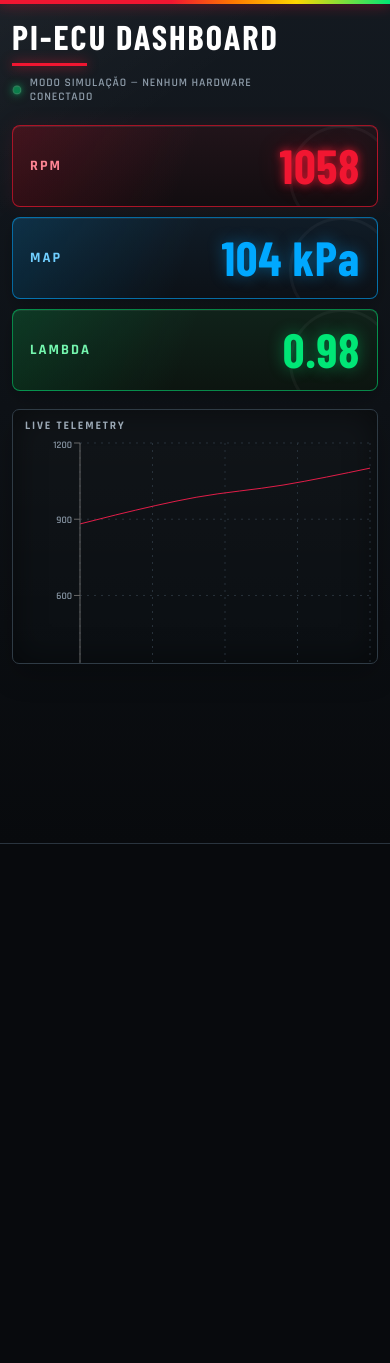
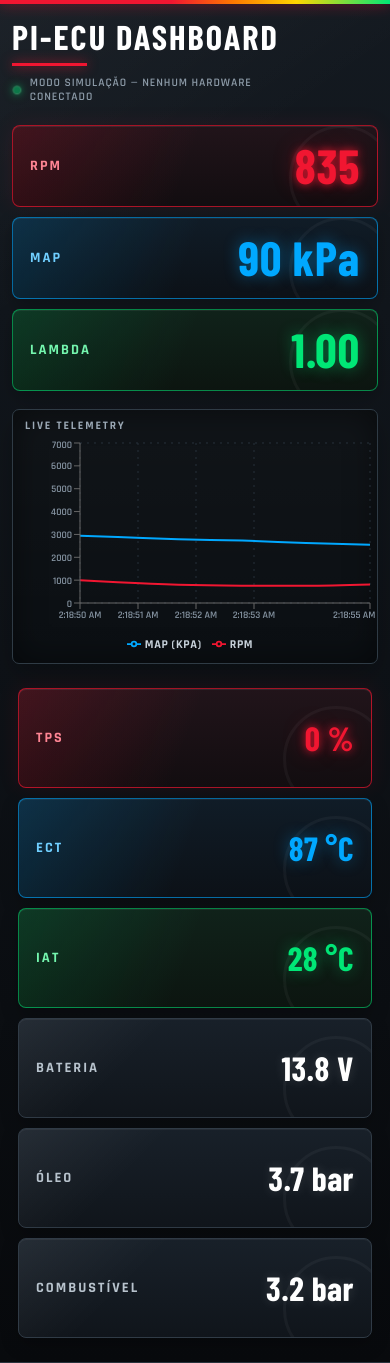
Before and after one commit to Matheus44444/pi-ecu, a React (Vite) app in the folder pi/web/: page / in a window 390 px wide. Before the commit the page ends 844 px from the top, so only its background shows below. Built offline with nearby package versions, Linux system fonts and the light colour scheme; a web font is replaced by a local one.

Commit message:
feat: adiciona telemetria simulada expandida

```diff
--- a/pi/web/index.html
+++ b/pi/web/index.html
@@ -1 +1,16 @@
-<div id="root"></div><script type="module" src="/src/main.jsx"></script>
+<!DOCTYPE html>
+<html lang="pt-BR">
+
+<head>
+    <meta charset="UTF-8" />
+    <meta name="viewport" content="width=device-width, initial-scale=1.0" />
+    <meta name="description" content="Dashboard de telemetria Pi-ECU em modo simulação" />
+    <title>Pi-ECU Dashboard</title>
+</head>
+
+<body>
+    <div id="root"></div>
+    <script type="module" src="/src/main.jsx"></script>
+</body>
+
+</html>
--- a/pi/web/src/main.jsx
+++ b/pi/web/src/main.jsx
@@ -1,50 +1,109 @@
 import React, { useEffect, useState } from "react";
 import { createRoot } from "react-dom/client";
 import {
+  CartesianGrid,
+  Legend,
+  Line,
   LineChart,
-  Line,
+  ResponsiveContainer,
+  Tooltip,
   XAxis,
   YAxis,
-  CartesianGrid,
-  Tooltip,
-  Legend,
-  ResponsiveContainer,
 } from "recharts";
 import "./style.css";
 
+const MAX_POINTS = 60;
+
+function limitar(valor, minimo, maximo) {
+  return Math.max(minimo, Math.min(maximo, valor));
+}
+
+function criarTelemetriaAnterior() {
+  return {
+    rpm: 900,
+    map_kpa: 100,
+    lambda1: 1.0,
+    tps: 0,
+    ect_c: 85,
+    iat_c: 28,
+    battery_v: 13.8,
+    oil_bar: 4.0,
+    fuel_bar: 3.1,
+  };
+}
+
+function gerarTelemetria(anterior = criarTelemetriaAnterior()) {
+  const rpm = limitar(
+    anterior.rpm + (Math.random() - 0.5) * 280,
+    750,
+    6500
+  );
+
+  const mapKpa = limitar(
+    anterior.map_kpa + (Math.random() - 0.5) * 12,
+    30,
+    220
+  );
+
+  const tps = limitar(
+    anterior.tps + (Math.random() - 0.5) * 12,
+    0,
+    100
+  );
+
+  return {
+    time: new Date().toLocaleTimeString(),
+
+    rpm: Math.round(rpm),
+    map_kpa: Math.round(mapKpa),
+    lambda1: Number((1 + (Math.random() - 0.5) * 0.04).toFixed(2)),
+
+    tps: Math.round(tps),
+    ect_c: Math.round(limitar(anterior.ect_c + (Math.random() - 0.5) * 2, 75, 110)),
+    iat_c: Math.round(limitar(anterior.iat_c + (Math.random() - 0.5) * 2, 20, 55)),
+
+    battery_v: Number(
+      limitar(anterior.battery_v + (Math.random() - 0.5) * 0.15, 12, 14.8).toFixed(1)
+    ),
+
+    oil_bar: Number(
+      limitar(anterior.oil_bar + (Math.random() - 0.5) * 0.3, 0.5, 6).toFixed(1)
+    ),
+
+    fuel_bar: Number(
+      limitar(anterior.fuel_bar + (Math.random() - 0.5) * 0.2, 1, 5).toFixed(1)
+    ),
+  };
+}
+
+function Card({ title, value }) {
+  return (
+    <div className="card">
+      <span>{title}</span>
+      <strong>{value}</strong>
+    </div>
+  );
+}
+
 function App() {
-  const [telemetry, setTelemetry] = useState([]);
+  const [telemetry, setTelemetry] = useState(() => [
+    gerarTelemetria(),
+  ]);
 
   useEffect(() => {
     const timer = setInterval(() => {
-      const previous = telemetry.at(-1);
+      setTelemetry((previous) => {
+        const lastPoint = previous.at(-1) || criarTelemetriaAnterior();
+        const nextPoint = gerarTelemetria(lastPoint);
 
-      const rpm = previous
-        ? Math.max(700, Math.min(6500, previous.rpm + (Math.random() - 0.5) * 300))
-        : 800;
-
-      const map = previous
-        ? Math.max(30, Math.min(220, previous.map_kpa + (Math.random() - 0.5) * 8))
-        : 100;
-
-      const point = {
-        time: new Date().toLocaleTimeString(),
-        rpm: Math.round(rpm),
-        map_kpa: Math.round(map),
-        lambda1: Number((1 + (Math.random() - 0.5) * 0.04).toFixed(2)),
-      };
-
-      setTelemetry((old) => [...old.slice(-59), point]);
+        return [...previous.slice(-(MAX_POINTS - 1)), nextPoint];
+      });
     }, 1000);
 
     return () => clearInterval(timer);
-  }, [telemetry]);
+  }, []);
 
-  const current = telemetry.at(-1) || {
-    rpm: 800,
-    map_kpa: 100,
-    lambda1: 1.0,
-  };
+  const current = telemetry.at(-1) || criarTelemetriaAnterior();
 
   return (
     <main>
@@ -58,45 +117,65 @@ function App() {
       <section className="cards">
         <Card title="RPM" value={current.rpm} />
         <Card title="MAP" value={`${current.map_kpa} kPa`} />
-        <Card title="Lambda" value={current.lambda1} />
+        <Card title="Lambda" value={current.lambda1.toFixed(2)} />
       </section>
 
       <section className="chart-box">
-        <ResponsiveContainer width="100%" height={360}>
+        <ResponsiveContainer width="100%" height="100%">
           <LineChart data={telemetry}>
             <CartesianGrid strokeDasharray="3 3" />
+
             <XAxis dataKey="time" />
-            <YAxis />
+
+            <YAxis
+              yAxisId="rpm"
+              domain={[0, 7000]}
+              tickCount={8}
+            />
+
+            <YAxis
+              yAxisId="map"
+              orientation="right"
+              domain={[0, 250]}
+              hide
+            />
+
             <Tooltip />
             <Legend />
+
             <Line
+              yAxisId="rpm"
               type="monotone"
               dataKey="rpm"
-              stroke="#e11d48"
+              stroke="#f11631"
+              strokeWidth={2}
               dot={false}
               name="RPM"
             />
+
             <Line
+              yAxisId="map"
               type="monotone"
               dataKey="map_kpa"
-              stroke="#2563eb"
+              stroke="#00a8ff"
+              strokeWidth={2}
               dot={false}
               name="MAP (kPa)"
             />
           </LineChart>
         </ResponsiveContainer>
       </section>
+
+      <section className="secondary-cards">
+        <Card title="TPS" value={`${current.tps} %`} />
+        <Card title="ECT" value={`${current.ect_c} °C`} />
+        <Card title="IAT" value={`${current.iat_c} °C`} />
+        <Card title="Bateria" value={`${current.battery_v} V`} />
+        <Card title="Óleo" value={`${current.oil_bar} bar`} />
+        <Card title="Combustível" value={`${current.fuel_bar} bar`} />
+      </section>
     </main>
   );
 }
 
-function Card({ title, value }) {
-  return (
-    <div className="card">
-      <span>{title}</span>
-      <strong>{value}</strong>
-    </div>
-  );
-}
-
 createRoot(document.getElementById("root")).render(<App />);
--- a/pi/web/src/style.css
+++ b/pi/web/src/style.css
@@ -438,6 +438,45 @@ main::-webkit-scrollbar-thumb:hover {
   }
 }
 
+.secondary-cards {
+  display: grid;
+  grid-template-columns: repeat(3, 1fr);
+  gap: 12px;
+  padding: 0 30px 30px;
+}
+
+.secondary-cards .card {
+  min-height: 100px;
+}
+
+.secondary-cards .card strong {
+  font-size: clamp(2.1rem, 4vw, 3.5rem);
+}
+
+.secondary-cards {
+  display: grid;
+  grid-template-columns: repeat(3, 1fr);
+  gap: 12px;
+  padding: 0 30px 30px;
+}
+
+.secondary-cards .card {
+  min-height: 100px;
+}
+
+.secondary-cards .card strong {
+  font-size: clamp(2.1rem, 4vw, 3.5rem);
+}
+
+@media (max-width: 1024px),
+(orientation: portrait) {
+  .secondary-cards {
+    grid-template-columns: 1fr;
+    gap: 10px;
+    padding: 0 18px 24px;
+  }
+}
+
 /* Celulares pequenos */
 @media (max-width: 480px) {
   h1 {
@@ -478,3 +517,9 @@ main::-webkit-scrollbar-thumb:hover {
     padding-left: 12px;
   }
 }
+
+.secondary-cards {
+  grid-template-columns: 1fr;
+  gap: 10px;
+  padding: 0 18px 24px;
+}
```
